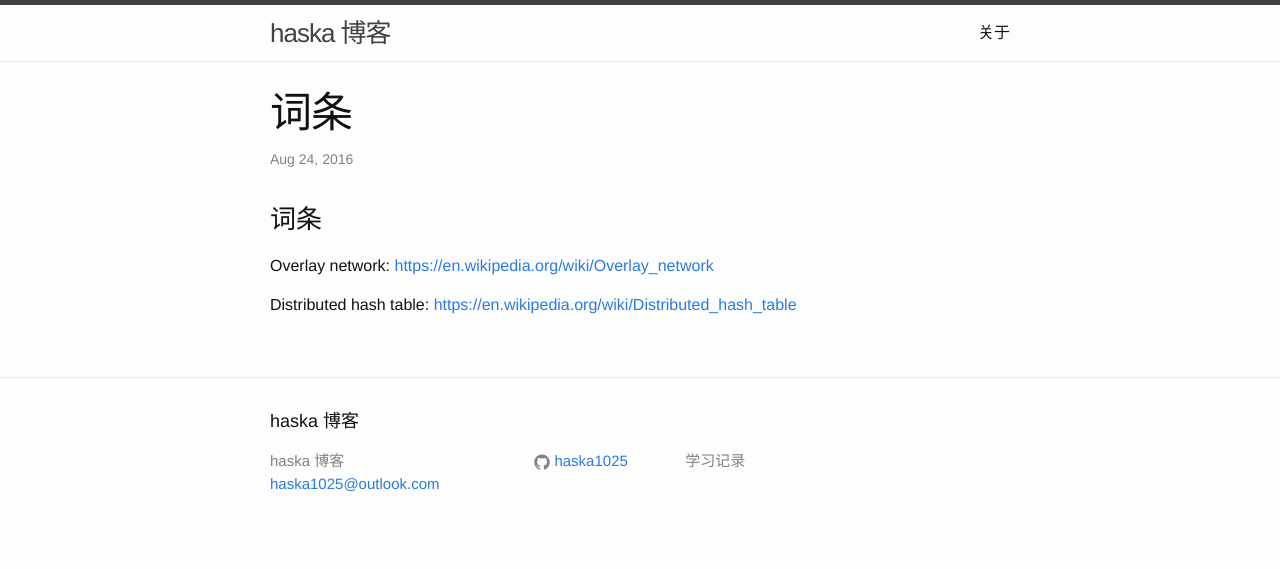
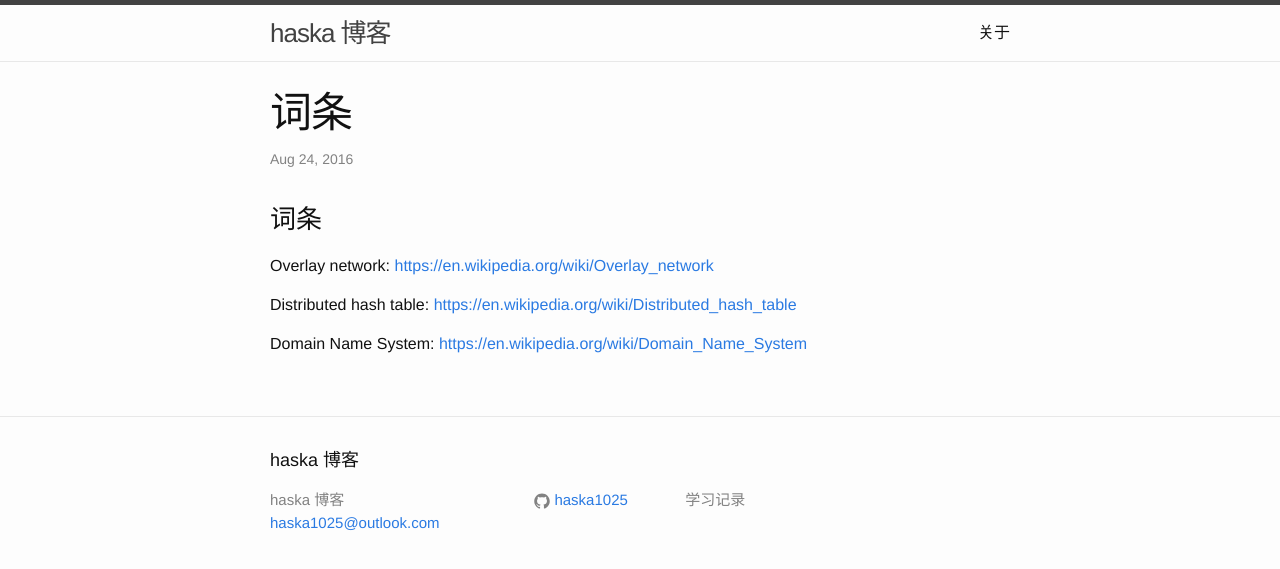
Before and after one commit to haska1025/haska1025.github.io, a Jekyll site: the page built from _posts/2016-08-24-terminology.md, in a window 1280 px wide. Shown: the top 569 px of the page. Built offline with Jekyll 4.4.1, drawn with Linux system fonts in a browser that asks for light colours.

Commit message:
Update 2016-08-24-terminology.md

```diff
--- a/_posts/2016-08-24-terminology.md
+++ b/_posts/2016-08-24-terminology.md
@@ -10,3 +10,5 @@ categories: distributed system
 Overlay network: <https://en.wikipedia.org/wiki/Overlay_network>
 
 Distributed hash table: <https://en.wikipedia.org/wiki/Distributed_hash_table>
+
+Domain Name System: <https://en.wikipedia.org/wiki/Domain_Name_System>
```
